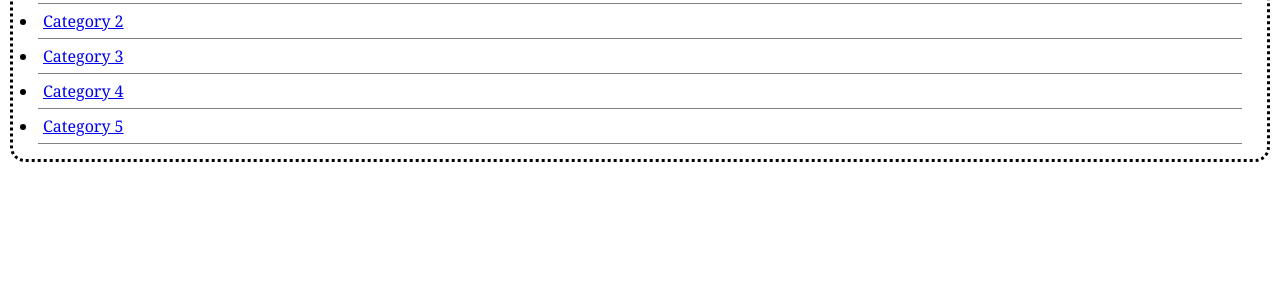
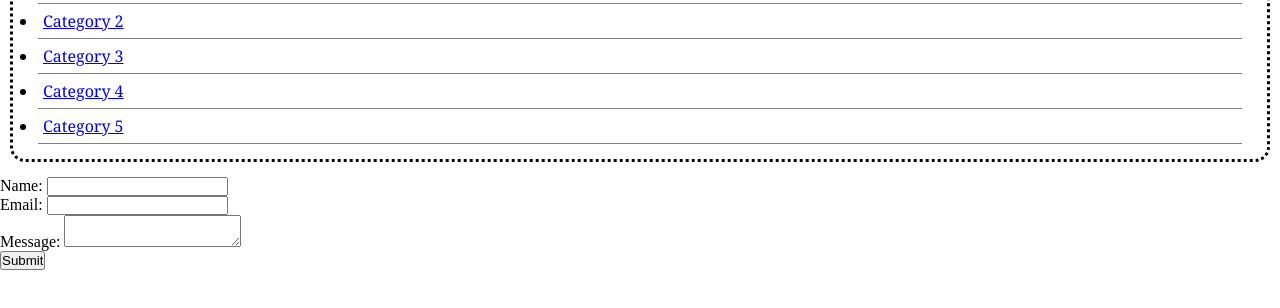
Before and after one commit to kpatel115/CSSApp, a plain HTML site: page csscheatsheet/index.html in a window 1280 px wide. Shown: the part 350-658 px from the top of the page. Drawn offline with Linux system fonts and the light colour scheme.

Commit message:
Created basic form

```diff
--- a/csscheatsheet/index.html
+++ b/csscheatsheet/index.html
@@ -26,6 +26,23 @@
         <li><a href="#">Category 5</a></li>
       </ul>
     </div>
+
+    <form>
+      <div class="form-group">
+        <label>Name: </label>
+        <input type="text" name="name">
+      </div>
+      <div class="form-group">
+        <label>Email: </label>
+        <input type="text" name="email">
+      </div>
+      <div class="form-group">
+        <label>Message: </label>
+        <textarea name="message"></textarea>
+      </div>
+      <input class="button" type="submit" value="Submit" name="button">
+    </form>
+
 	<!-- <script src="script.js"></script> -->
   </body>
 </html>
```
